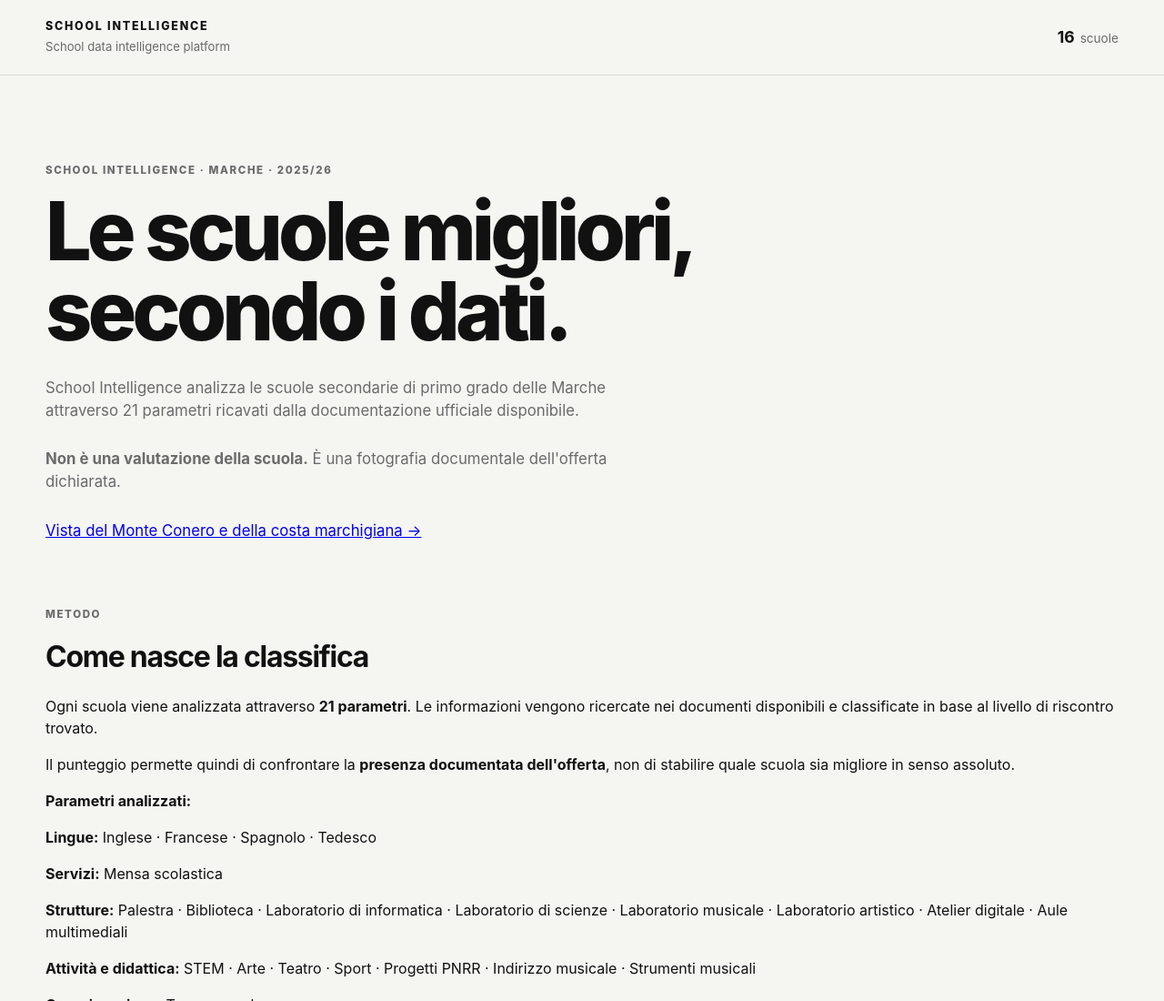
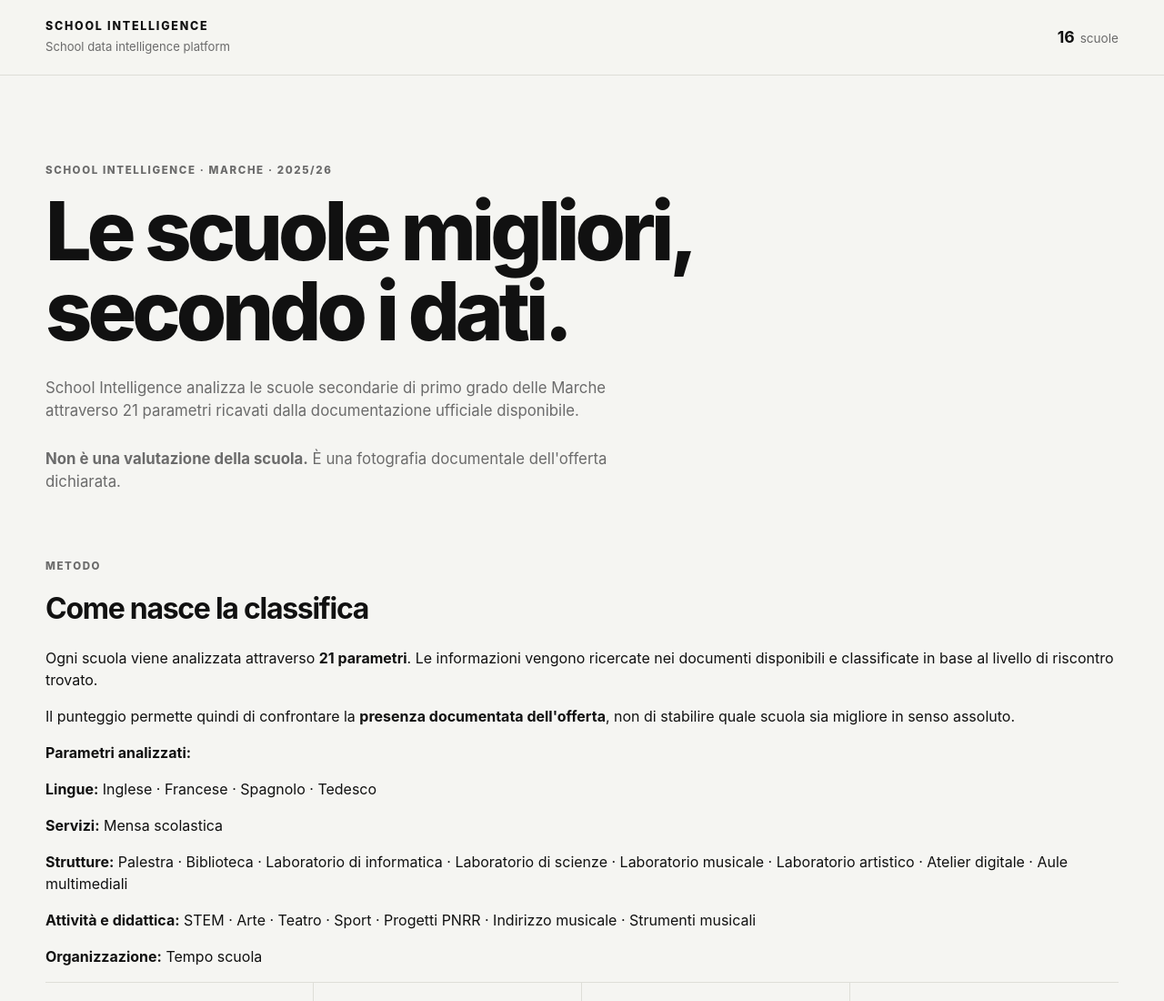
Before and after one commit to TheUnchecked/school-intelligence-, a plain HTML site: page docs/index.html in a window 1280 px wide. Shown: the top 1100 px of the page at 91% size. Drawn offline with Linux system fonts and the light colour scheme.

Commit message:
fix: remove Marche external link

```diff
--- a/docs/index.html
+++ b/docs/index.html
@@ -68,15 +68,6 @@
                 È una fotografia documentale dell'offerta dichiarata.
             </p>
 
-            <p>
-                <a
-                    href="https://commons.wikimedia.org/wiki/File:View_of_Conero_and_Marche_01.jpg"
-                    target="_blank"
-                    rel="noopener"
-                >
-                    Vista del Monte Conero e della costa marchigiana →
-                </a>
-            </p>
         </div>
 
     </section>
```
